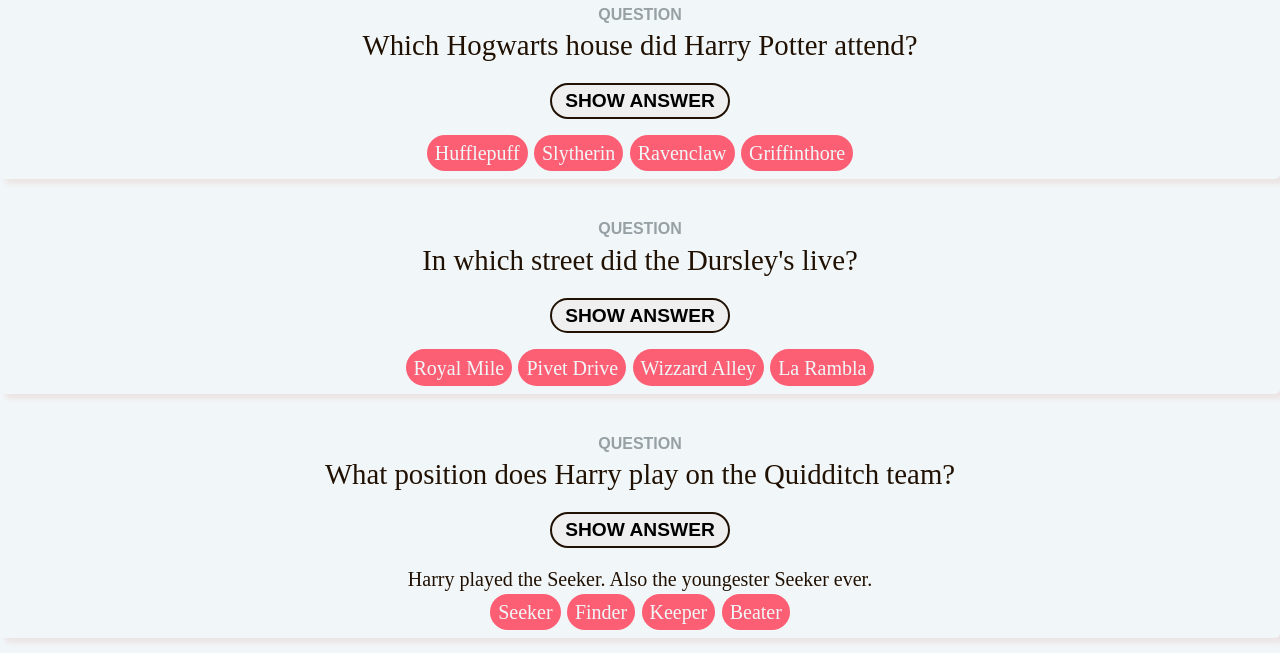
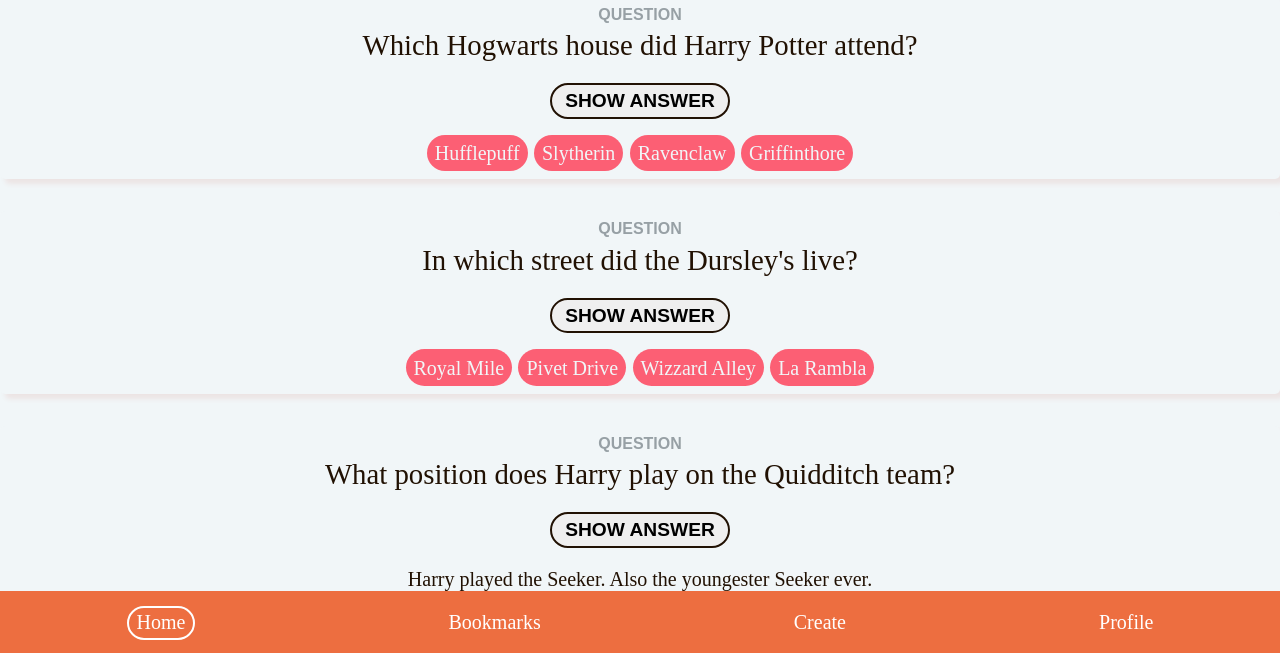
Before and after one commit to miriamhaenle/quiz-app-2021-w2, a website built with Vite: page index.html in a window 1280 px wide. Shown: the part 147-800 px from the top of the page. Built offline with nearby package versions, Linux system fonts and the light colour scheme.

Commit message:
Fixed the footer navigation, introduced active states, and did some minor fixes.

```diff
--- a/css/base.css
+++ b/css/base.css
@@ -1,6 +1,7 @@
 /* Resets and basic setup*/
 
 :root {
+  /* colors as variables */
   --primary: hsl(203, 33%, 60%);
   --primary-dark: hsl(16, 83%, 59%);
   --secondary: hsl(352, 96%, 68%);
@@ -9,14 +10,17 @@
   --clr-base-200: hsl(202, 34%, 85%);
   --black: #211103;
   --grey: hsl(201, 7%, 62%);
+  --white: #ffffff;
 
+  /* font-family */
   --ff-sans: sans-serif;
   --ff-serif: serif;
 
+  /* font-size */
   --fs-200: 0.75rem;
   --fs-300: 1rem;
   --fs-400: 1.25rem;
-  --fs-500: 1.375;
+  --fs-500: 1.375rem;
   --fs-600: 1.75rem;
   --fs-900: 2.125rem;
 }
@@ -49,6 +53,10 @@ body {
   width: 100vw;
 }
 
+main {
+  padding-bottom: 3rem;
+}
+
 ul[class],
 ol[class] {
   list-style: none;
--- a/css/components/navigation.css
+++ b/css/components/navigation.css
@@ -1,15 +1,24 @@
 .navigation {
   background: var(--primary-dark);
+  padding: 1rem 0;
+  position: fixed;
+  bottom: 0;
+  left: 0;
+  right: 0;
 }
 
 .navigation__container {
   display: flex;
+  justify-content: space-around;
 }
 
-.navigation__item {
-  padding: 1rem 2rem;
-}
 .navigation__item a {
   text-decoration: none;
   color: var(--white);
 }
+
+.navigation__item--active a {
+  border: 2px solid var(--white);
+  border-radius: 100vw;
+  padding: 0.2rem 0.5rem 0.3rem;
+}
--- a/index.html
+++ b/index.html
@@ -77,12 +77,18 @@
     <footer>
       <nav class="navigation">
         <ul class="navigation__container">
-          <li class="navigation__item"><a href="index.html">Home</a></li>
+          <li class="navigation__item navigation__item--active">
+            <a href="index.html">Home</a>
+          </li>
           <li class="navigation__item">
             <a href="bookmarks.html">Bookmarks</a>
           </li>
-          <li class="navigation__item"><a href="create.html">Create</a></li>
-          <li class="navigation__item"><a href="profile.html">Profile</a></li>
+          <li class="navigation__item">
+            <a href="create.html">Create</a>
+          </li>
+          <li class="navigation__item">
+            <a href="profile.html">Profile</a>
+          </li>
         </ul>
       </nav>
     </footer>
```
Also changed, not shown: bookmarks.html (+9 -3 lines).
